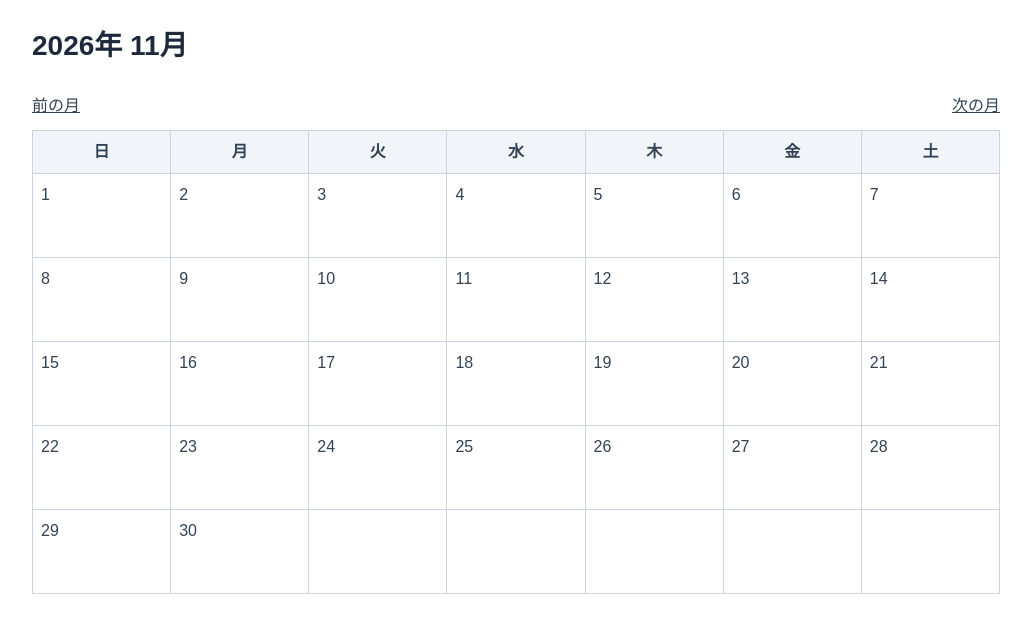
After one commit to Hiromasa93/fw-todo, a Spring Boot app: page /calendar in a window 1280 px wide. The commit adds this page. Shown: the top 633 px of the page, without its empty margins (124-1155 px from the left). Run offline with Spring Boot 4, Linux system fonts and the light colour scheme; some libraries are stand-ins or nearby versions.

Commit message:
システム間連携演習8章の実施

```diff
--- /dev/null
+++ b/src/main/java/com/example/todoapp/CalendarController.java
@@ -0,0 +1,56 @@
+package com.example.todoapp;
+
+import java.time.LocalDate;
+import java.time.YearMonth;
+import java.util.ArrayList;
+import java.util.List;
+
+import org.springframework.stereotype.Controller;
+import org.springframework.ui.Model;
+import org.springframework.web.bind.annotation.GetMapping;
+import org.springframework.web.bind.annotation.RequestParam;
+
+@Controller
+public class CalendarController {
+
+    @GetMapping("/calendar")
+    public String showCalendar(
+            @RequestParam(name = "year", required = false) Integer year,
+            @RequestParam(name = "month", required = false) Integer month,
+            Model model) {
+        YearMonth currentMonth = YearMonth.now();
+        YearMonth displayedMonth = YearMonth.of(
+                year == null ? currentMonth.getYear() : year,
+                month == null ? currentMonth.getMonthValue() : month);
+
+        LocalDate firstDate = displayedMonth.atDay(1);
+        LocalDate lastDate = displayedMonth.atEndOfMonth();
+        List<LocalDate> calendarDates = new ArrayList<>();
+
+        // 月初の曜日分だけ、先頭に空の升目を追加します（日曜始まり）。
+        for (int i = 0; i < firstDate.getDayOfWeek().getValue() % 7; i++) {
+            calendarDates.add(null);
+        }
+        for (int day = 1; day <= displayedMonth.lengthOfMonth(); day++) {
+            calendarDates.add(displayedMonth.atDay(day));
+        }
+        // 最後の週も7升にそろえます。
+        while (calendarDates.size() % 7 != 0) {
+            calendarDates.add(null);
+        }
+
+        YearMonth previousMonth = displayedMonth.minusMonths(1);
+        YearMonth nextMonth = displayedMonth.plusMonths(1);
+        model.addAttribute("year", displayedMonth.getYear());
+        model.addAttribute("month", displayedMonth.getMonthValue());
+        model.addAttribute("monthLabel", displayedMonth.getYear() + "年 " + displayedMonth.getMonthValue() + "月");
+        model.addAttribute("firstDate", firstDate);
+        model.addAttribute("lastDate", lastDate);
+        model.addAttribute("calendarDates", calendarDates);
+        model.addAttribute("previousYear", previousMonth.getYear());
+        model.addAttribute("previousMonth", previousMonth.getMonthValue());
+        model.addAttribute("nextYear", nextMonth.getYear());
+        model.addAttribute("nextMonth", nextMonth.getMonthValue());
+        return "calendar";
+    }
+}
--- a/src/main/resources/static/css/style.css
+++ b/src/main/resources/static/css/style.css
@@ -117,3 +117,34 @@ body {
     color: #334155;
     text-decoration: underline;
 }
+
+.calendar-container {
+    max-width: 1000px;
+}
+
+.calendar-navigation {
+    display: flex;
+    justify-content: space-between;
+    margin-bottom: 12px;
+}
+
+.calendar-table {
+    width: 100%;
+    table-layout: fixed;
+    border-collapse: collapse;
+}
+
+.calendar-table th,
+.calendar-table td {
+    height: 84px;
+    border: 1px solid #cbd5e1;
+    padding: 8px;
+    text-align: left;
+    vertical-align: top;
+}
+
+.calendar-table th {
+    height: auto;
+    background: #f1f5f9;
+    text-align: center;
+}
--- /dev/null
+++ b/src/main/resources/templates/calendar.html
@@ -0,0 +1,41 @@
+<!DOCTYPE html>
+<html lang="ja" xmlns:th="http://www.thymeleaf.org">
+<head>
+    <meta charset="UTF-8">
+    <meta name="viewport" content="width=device-width, initial-scale=1">
+    <title>カレンダー</title>
+    <link rel="stylesheet" th:href="@{/css/style.css}">
+</head>
+<body>
+<main class="container calendar-container">
+    <h1 class="page-title" th:text="${monthLabel}">2026年 4月</h1>
+
+    <nav class="calendar-navigation" aria-label="月の移動">
+        <a class="link" th:href="@{/calendar(year=${previousYear},month=${previousMonth})}">前の月</a>
+        <a class="link" th:href="@{/calendar(year=${nextYear},month=${nextMonth})}">次の月</a>
+    </nav>
+
+    <table class="calendar-table" th:attr="data-from=${firstDate},data-to=${lastDate}">
+        <thead>
+        <tr>
+            <th scope="col">日</th>
+            <th scope="col">月</th>
+            <th scope="col">火</th>
+            <th scope="col">水</th>
+            <th scope="col">木</th>
+            <th scope="col">金</th>
+            <th scope="col">土</th>
+        </tr>
+        </thead>
+        <tbody>
+        <tr th:each="weekStart : ${#numbers.sequence(0, calendarDates.size() - 1, 7)}">
+            <td th:each="offset : ${#numbers.sequence(0, 6)}"
+                th:with="date=${calendarDates[weekStart + offset]}"
+                th:attr="data-date=${date}"
+                th:text="${date == null ? '' : date.getDayOfMonth()}"></td>
+        </tr>
+        </tbody>
+    </table>
+</main>
+</body>
+</html>
```
